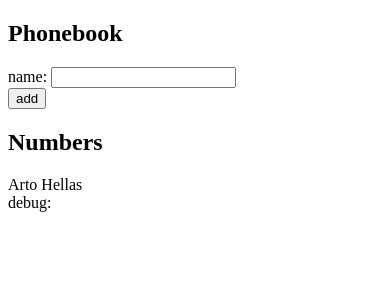
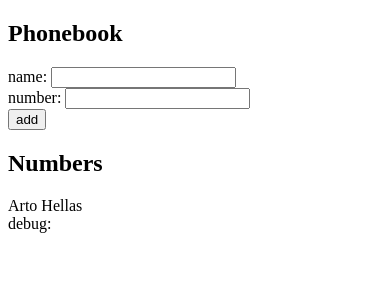
Before and after one commit to tian3rd/fullstackopen, a React (Create React App) app in the folder part2/phonebook/: page / in a window 390 px wide. Shown: the top 300 px of the page. Built offline with nearby package versions, Linux system fonts and the light colour scheme.

Commit message:
add part2 exercise2.7 - phone number

```diff
--- a/part2/phonebook/src/App.js
+++ b/part2/phonebook/src/App.js
@@ -3,29 +3,39 @@ import React, { useState } from "react";
 const App = () => {
   const [persons, setPersons] = useState([{ name: "Arto Hellas" }]);
   const [newName, setNewName] = useState("");
+  const [newNumber, setNewNumber] = useState("");
 
-  const addName = (name) => (event) => {
+  const addNameAndNumber = (name, phone) => (event) => {
     event.preventDefault();
     if (persons.map((person) => person.name).includes(name)) {
       // use a template literal to create a new error message
       alert(`${name} is already added to phonebook`);
     } else {
-      setPersons(persons.concat({ name }));
+      // it's a dictionary object, but can be abbreviated to just variable name (or use name: name, phone: phone)
+      setPersons(persons.concat({ name, phone }));
     }
     // don't forget to clear the name input
     setNewName("");
+    setNewNumber("");
   };
 
   const showNewName = (event) => {
     setNewName(event.target.value);
   };
 
+  const showNewNumber = (event) => {
+    setNewNumber(event.target.value);
+  };
+
   return (
     <div>
       <h2>Phonebook</h2>
-      <form onSubmit={addName(newName)}>
+      <form onSubmit={addNameAndNumber(newName, newNumber)}>
         <div>
           name: <input value={newName} onChange={showNewName} />
+        </div>
+        <div>
+          number: <input value={newNumber} onChange={showNewNumber} />
         </div>
         <div>
           <button type="submit">add</button>
```
